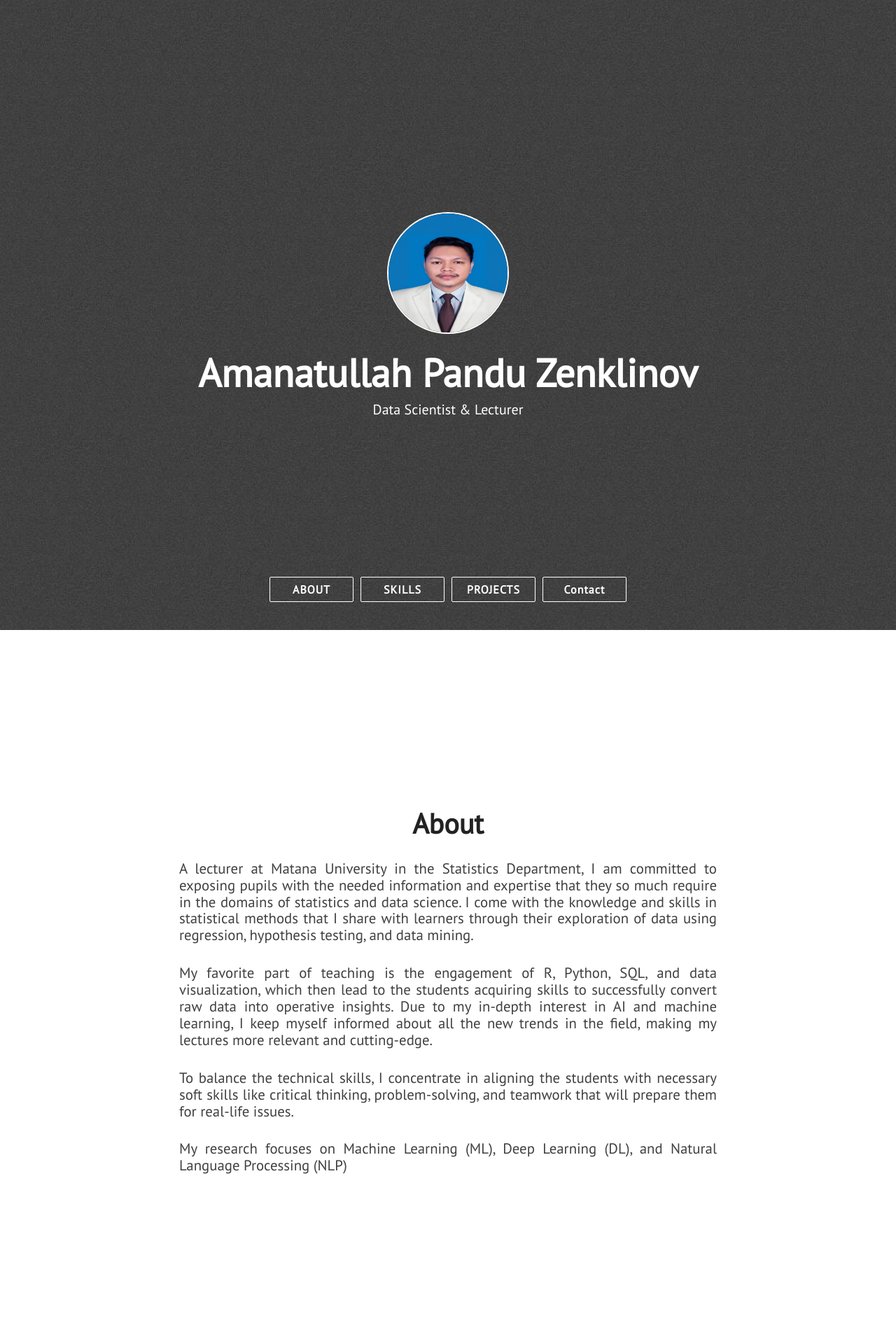
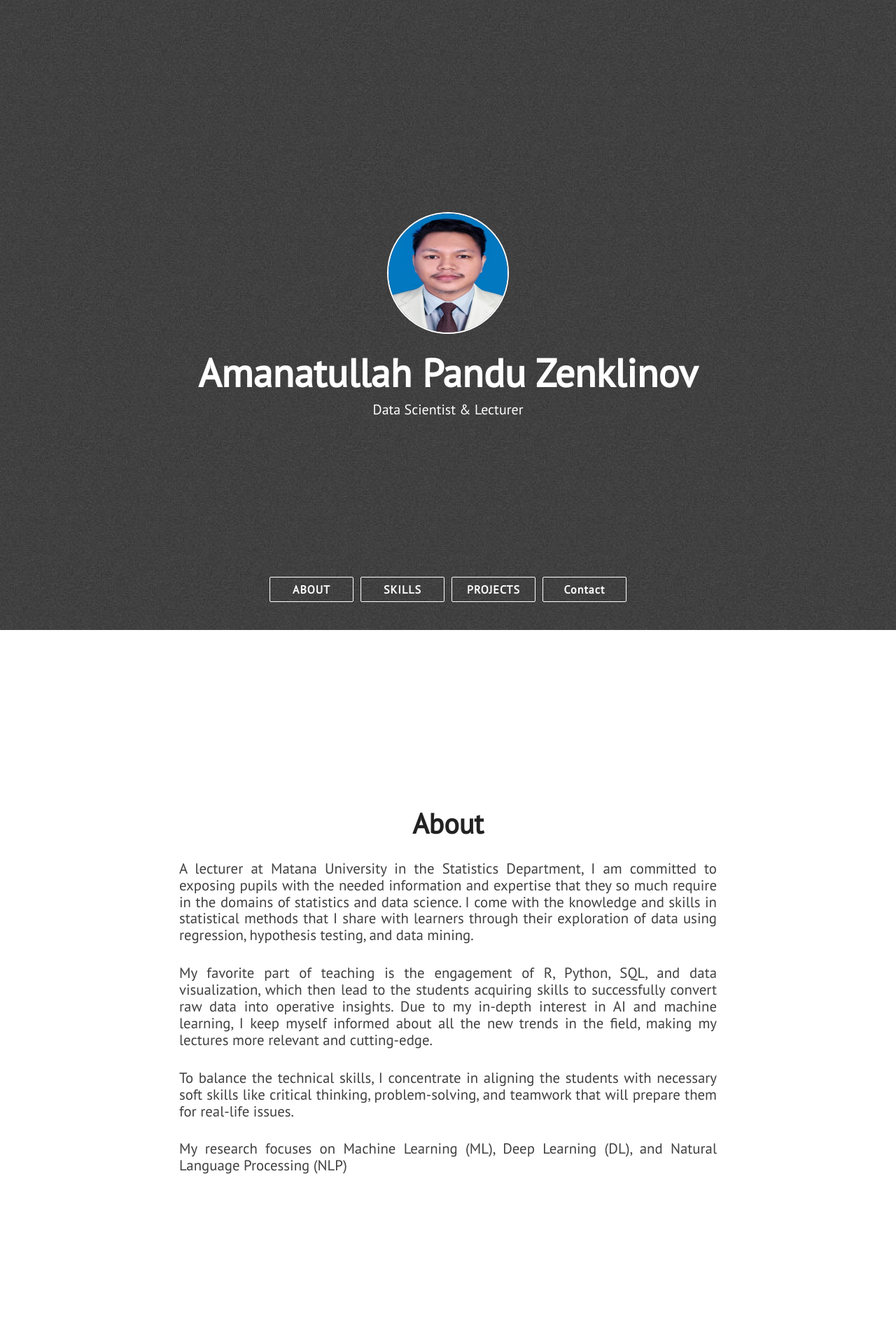
Before and after one commit to zenklinov/portfolio, a Jekyll site: the page built from index.html, in a window 1280 px wide. Shown: the top 1920 px of the page at 70% size. Built offline with Jekyll 4.4.1, drawn with Linux system fonts in a browser that asks for light colours; nearby versions of some CDN libraries.

Commit message:
Update _config.yml

```diff
--- a/_config.yml
+++ b/_config.yml
@@ -13,4 +13,4 @@ linkedin_username: zenklinov
 instagram_username: zenklinov
 
 # absolute or relative
-profile_picture: assets/images/ExtendedFoto.png
+profile_picture: assets/images/1741008750550.jpg
```
